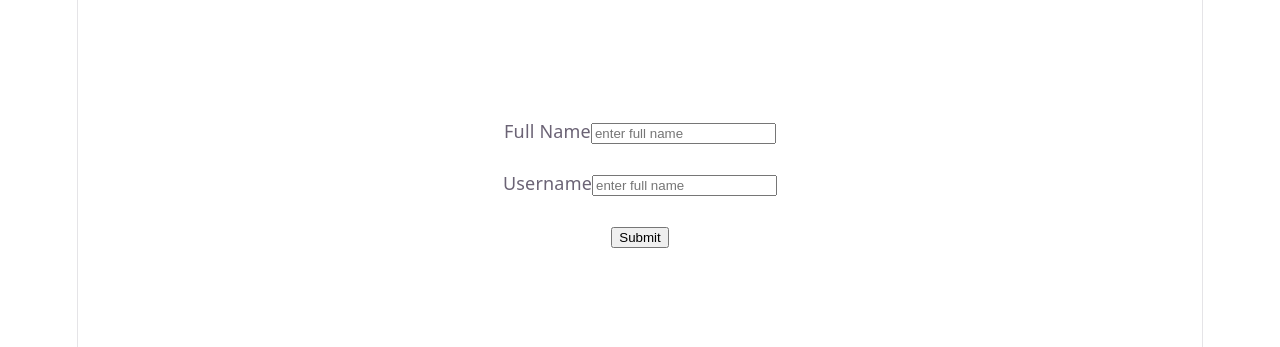
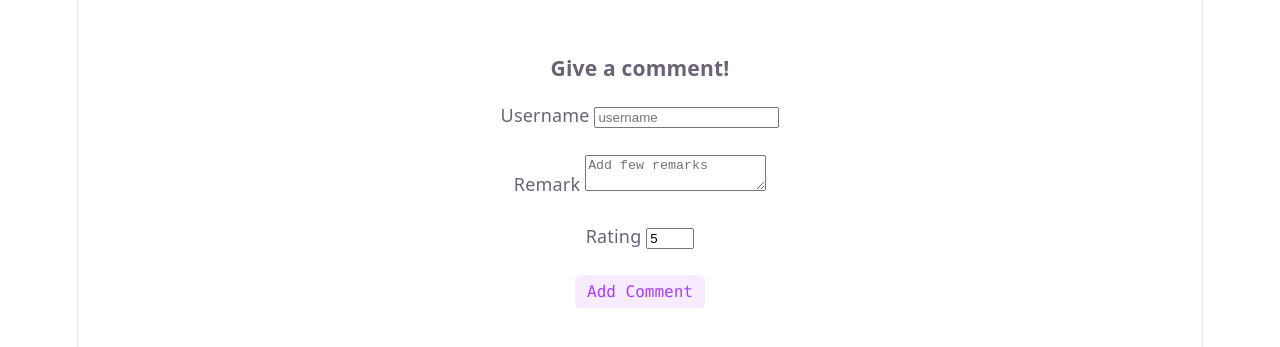
Before and after one commit to buttercup05/React, a React (Vite) app: page / in a window 1280 px wide. Shown: the part 217-564 px from the top of the page. Built offline with nearby package versions, Linux system fonts and the light colour scheme.

Commit message:
created a comment form

```diff
--- a/src/App.jsx
+++ b/src/App.jsx
@@ -124,6 +124,7 @@ import ToDo from './ToDo';
 import Lottery from './Lottery';
 import {ticketSum} from './helper.js';
 import Form from './Form.jsx';
+import CommentsForm from './CommentsForm.jsx';
 
 function App() {
     let winCondition = (ticket) => {
@@ -134,7 +135,7 @@ function App() {
     return(
         <>
             {/* <Lottery n={3} winCondition={winCondition}/> */}
-            <Form/>
+            <CommentsForm/>
         </>
     )
 }
--- /dev/null
+++ b/src/CommentsForm.jsx
@@ -0,0 +1,39 @@
+import { useState } from "react";
+export default function CommentsForm() {
+    let [formData, setFormData] = useState({
+        username: "", remarks:"", ratings:"5"
+    });
+
+    let handleInputChange = (event) => {
+        setFormData((currData) => {
+            return {...currData, [event.target.name] : event.target.value}
+        });
+    };
+
+    let handleSubmit = (event) => {
+        console.log(formData);
+        event.preventDefault();
+        setFormData({username:"", remarks:"", ratings:""});
+    }
+
+    return(
+        <div className="CommentsForm">
+            <h3>Give a comment!</h3>
+            <form onSubmit={handleSubmit}>
+                <label htmlFor="username">Username </label>
+                <input type="text" placeholder="username" value={formData.username} onChange={handleInputChange} id="username" name="username" />
+                <br /><br />
+
+                <label htmlFor="remarks">Remark </label>
+                <textarea placeholder="Add few remarks" value={formData.remarks} onChange={handleInputChange} id="remarks" name="remarks" >Remarks</textarea>
+                <br /><br />
+
+                <label htmlFor="ratings">Rating </label>
+                <input type="number" placeholder="ratings" min={1} max={5} value={formData.ratings} onChange={handleInputChange} id="ratings" name="ratings" />
+                <br /><br />
+
+                <button className="counter">Add Comment</button>
+            </form>
+        </div>
+    )
+}
```
